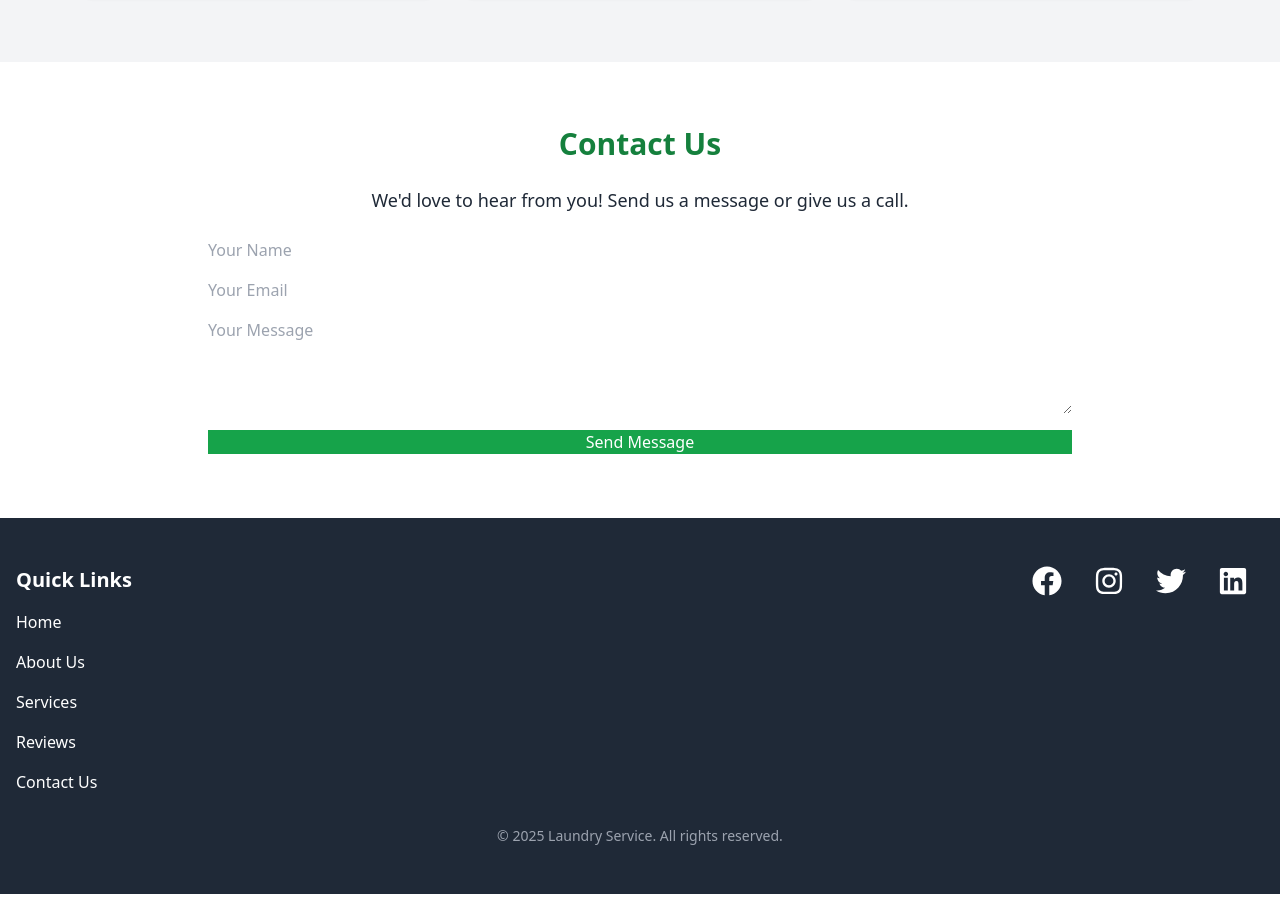
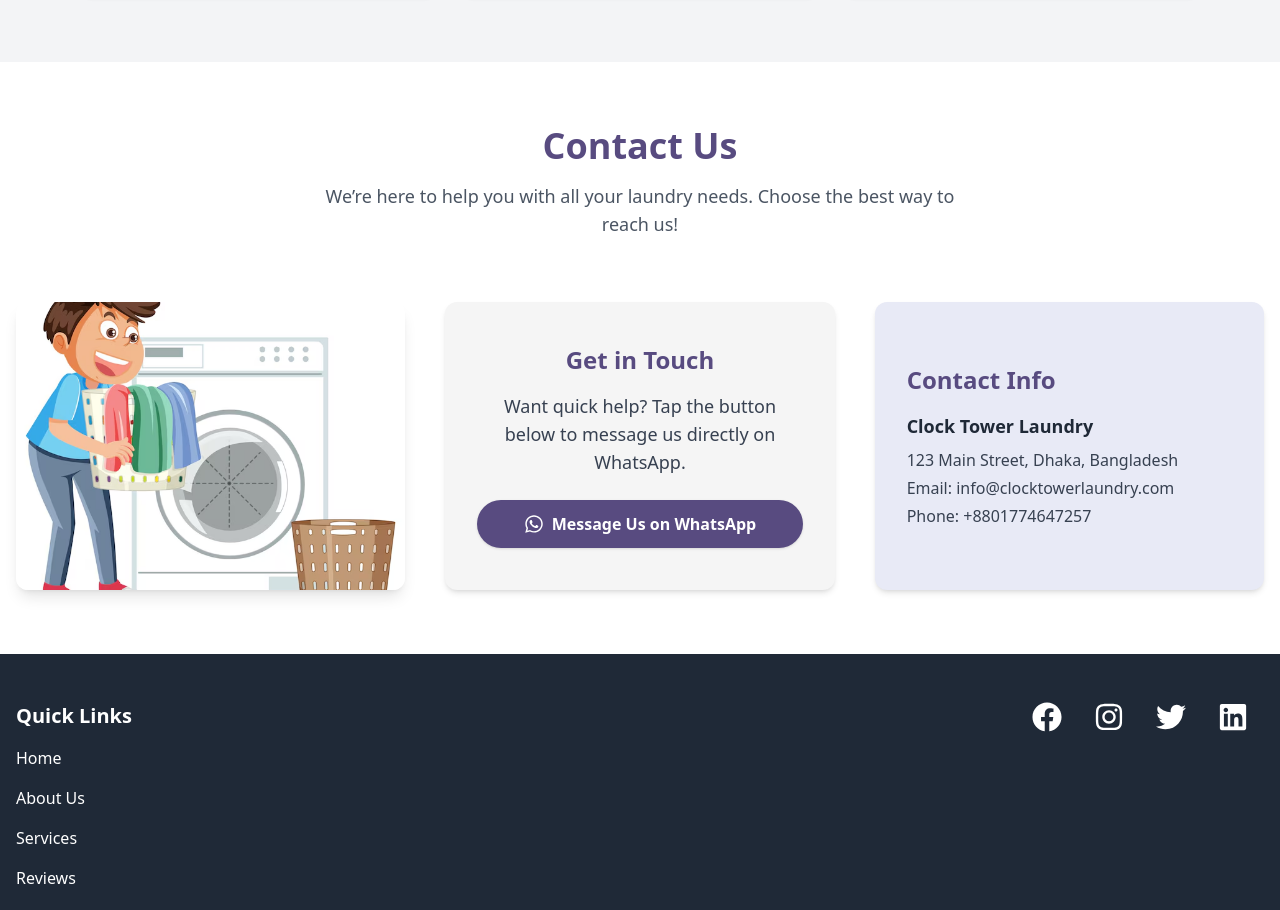
Before and after one commit to yasin2514/laundry-client, a React (Vite) app: page / in a window 1280 px wide. Shown: the part 3840-4750 px from the top of the page. Built offline with nearby package versions, Linux system fonts and the light colour scheme.

Commit message:
contact us done

```diff
--- a/src/Sections/Home/ContactUs.jsx
+++ b/src/Sections/Home/ContactUs.jsx
@@ -1,31 +1,95 @@
+import React from "react";
+import { motion } from "framer-motion";
+import { FaWhatsapp } from "react-icons/fa";
+import img from "../../assets/img1.avif";
+
 const ContactUs = () => {
+  const whatsappMessage = `Hello, I would like to inquire about your laundry services.`;
+
   return (
     <section id="contact-us" className="py-16 bg-white text-gray-800">
-      <div className="max-w-4xl mx-auto px-4 text-center">
-        <h2 className="text-3xl font-bold mb-6 text-green-700">Contact Us</h2>
-        <p className="mb-4 text-lg">
-          We'd love to hear from you! Send us a message or give us a call.
-        </p>
-        <form className="grid gap-4 mt-6">
-          <input
-            type="text"
-            placeholder="Your Name"
-            className="input input-bordered w-full"
-          />
-          <input
-            type="email"
-            placeholder="Your Email"
-            className="input input-bordered w-full"
-          />
-          <textarea
-            placeholder="Your Message"
-            className="textarea textarea-bordered w-full"
-            rows="4"
-          ></textarea>
-          <button className="btn bg-green-600 text-white hover:bg-green-700">
-            Send Message
-          </button>
-        </form>
+      <div className="max-w-7xl mx-auto px-4">
+        <motion.div
+          initial={{ opacity: 0, y: 40 }}
+          whileInView={{ opacity: 1, y: 0 }}
+          transition={{ duration: 0.8 }}
+          viewport={{ once: true }}
+          className="text-center mb-16"
+        >
+          <h2 className="text-4xl font-bold text-[#584b80] mb-4">Contact Us</h2>
+          <p className="text-lg text-gray-600 max-w-2xl mx-auto">
+            We’re here to help you with all your laundry needs. Choose the best
+            way to reach us!
+          </p>
+        </motion.div>
+
+        <div className="grid grid-cols-1 lg:grid-cols-3 gap-10">
+          {/* Section 1: Image */}
+          <motion.div
+            initial={{ opacity: 0, y: 50 }}
+            whileInView={{ opacity: 1, y: 0 }}
+            transition={{ duration: 0.7 }}
+            viewport={{ once: true }}
+            className="rounded-xl overflow-hidden shadow-lg"
+          >
+            <img
+              src={img}
+              alt="Clock Tower Laundry Location"
+              className="w-full h-72 object-cover"
+            />
+          </motion.div>
+
+          {/* Section 2: Get in Touch */}
+          <motion.div
+            initial={{ opacity: 0, y: 50 }}
+            whileInView={{ opacity: 1, y: 0 }}
+            transition={{ duration: 0.9 }}
+            viewport={{ once: true }}
+            className="bg-[#f5f5f5] rounded-xl p-8 shadow-md text-center flex flex-col justify-center"
+          >
+            <h3 className="text-2xl font-semibold text-[#584b80] mb-4">
+              Get in Touch
+            </h3>
+            <p className="text-gray-700 text-lg mb-6">
+              Want quick help? Tap the button below to message us directly on
+              WhatsApp.
+            </p>
+            <a
+              href={`https://wa.me/8801774647257?text=${encodeURIComponent(
+                whatsappMessage
+              )}`}
+              target="_blank"
+              rel="noopener noreferrer"
+              className="inline-flex items-center justify-center gap-2 bg-[#584b80] hover:bg-[#46396a] text-white font-semibold py-3 px-6 rounded-full transition-all duration-300 shadow"
+            >
+              <FaWhatsapp size={20} />
+              Message Us on WhatsApp
+            </a>
+          </motion.div>
+
+          {/* Section 3: Address & Contact */}
+          <motion.div
+            initial={{ opacity: 0, y: 50 }}
+            whileInView={{ opacity: 1, y: 0 }}
+            transition={{ duration: 1 }}
+            viewport={{ once: true }}
+            className="bg-[#e8eaf6] rounded-xl p-8 shadow-md flex flex-col justify-center"
+          >
+            <h3 className="text-2xl font-semibold text-[#584b80] mb-4">
+              Contact Info
+            </h3>
+            <p className="text-lg text-gray-800 mb-2">
+              <strong>Clock Tower Laundry</strong>
+            </p>
+            <p className="text-gray-700 mb-1">
+              123 Main Street, Dhaka, Bangladesh
+            </p>
+            <p className="text-gray-700 mb-1">
+              Email: info@clocktowerlaundry.com
+            </p>
+            <p className="text-gray-700">Phone: +8801774647257</p>
+          </motion.div>
+        </div>
       </div>
     </section>
   );
```
